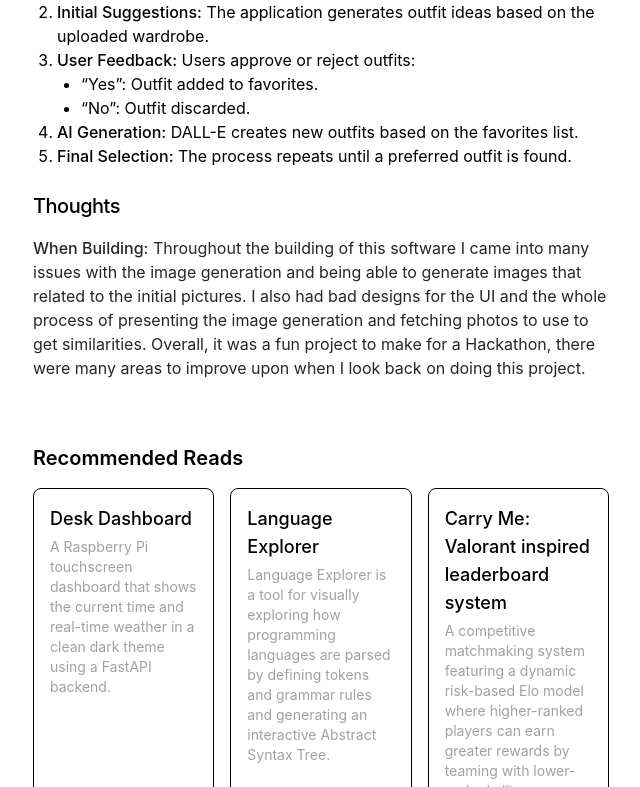
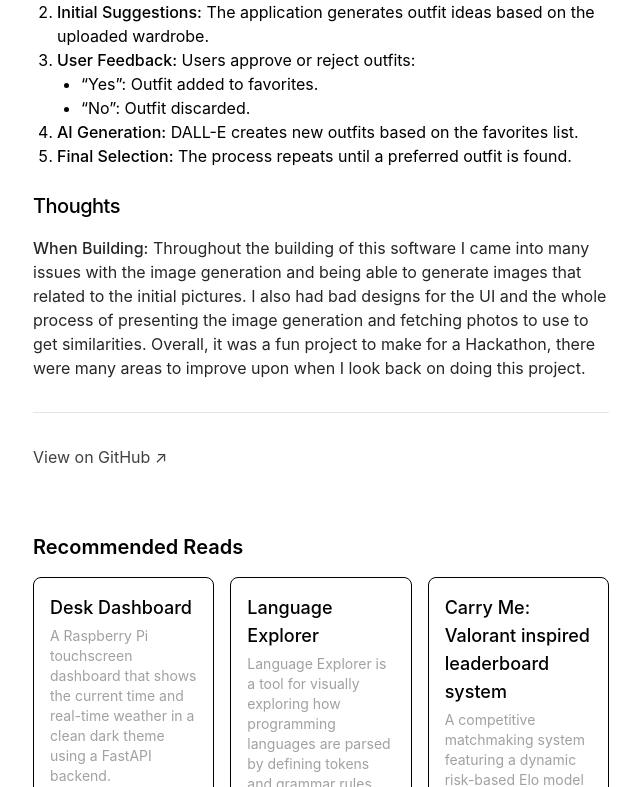
Before and after one commit to woznia93/bw, a Next.js app: page /blog/spaces-vs-tabs in a window 1280 px wide. Shown: the part 756-1543 px from the top of the page, without its empty margins (319-959 px from the left). Built offline with nearby package versions, Linux system fonts and the light colour scheme.

Commit message:
added github links to projects

```diff
--- a/src/app/blog/[slug]/page.tsx
+++ b/src/app/blog/[slug]/page.tsx
@@ -101,6 +101,19 @@ export default async function Blog({ params }: { params: Promise<{ slug: string
         <CustomMDX source={post.content} />
       </article>
 
+      {post.metadata.github && (
+        <div className="mt-8 pt-8 border-t border-neutral-200 dark:border-neutral-700">
+          <a
+            href={post.metadata.github}
+            target="_blank"
+            rel="noopener noreferrer"
+            className="inline-flex items-center gap-2 text-neutral-700 dark:text-neutral-300 hover:text-neutral-900 dark:hover:text-neutral-100"
+          >
+            View on GitHub ↗
+          </a>
+        </div>
+      )}
+
       {/* Recommended Reads Section */}
       <div className="mt-16">
         <h2 className="font-semibold text-xl mb-4">Recommended Reads</h2>
--- a/src/app/blog/posts/deskdashboard.mdx
+++ b/src/app/blog/posts/deskdashboard.mdx
@@ -4,6 +4,7 @@ publishedAt: "2025-09-23"
 summary: "A Raspberry Pi touchscreen dashboard that shows the current time and real-time weather in a clean dark theme using a FastAPI backend."
 recommended: true
 author: "Brady Wozniak"
+github: "https://github.com/woznia93/desk-dashboard"
 ---
 
 The Desk Dashboard is a small personal project I built for my Raspberry Pi to act as a simple desktop information display. The idea was to have a clean dashboard running on a Pi touchscreen that shows useful info like the current time and local weather without needing to open a bunch of apps or tabs.
--- a/src/app/blog/posts/spaces-vs-tabs.mdx
+++ b/src/app/blog/posts/spaces-vs-tabs.mdx
@@ -4,6 +4,7 @@ publishedAt: "2024-10-23"
 summary: "The Outfit Idea Generator helps users create stylish, personalized outfit suggestions from their existing wardrobe using AI and OpenAI’s DALL-E."
 recommended: true
 author: "Brady Wozniak"
+github: "https://github.com/woznia93/Designer-Wardrobe"
 ---
 
 The Outfit Idea Generator is a unique application designed to help users discover stylish and personalized outfit ideas based on their existing wardrobe. By combining user preferences with OpenAI's DALL-E, the tool generates creative outfit suggestions tailored to individual tastes.
--- a/src/app/blog/posts/static-typing.mdx
+++ b/src/app/blog/posts/static-typing.mdx
@@ -4,6 +4,7 @@ publishedAt: "2026-02-02"
 summary: "Language Explorer is a tool for visually exploring how programming languages are parsed by defining tokens and grammar rules and generating an interactive Abstract Syntax Tree."
 recommended: true
 author: "Brady Wozniak"
+github: "https://github.com/woznia93/LanguageExplorer"
 ---
 
 Language Explorer is a tool built to help developers explore how programming languages actually work under the hood. Instead of just writing code and seeing the output, this project lets you define **tokens and grammar rules**, parse a source file, and visualize the resulting **Abstract Syntax Tree (AST)**.
--- a/src/app/blog/posts/vim.mdx
+++ b/src/app/blog/posts/vim.mdx
@@ -2,6 +2,9 @@
 title: "Carry Me: Valorant inspired leaderboard system"
 publishedAt: "2025-02-09"
 summary: "A competitive matchmaking system featuring a dynamic risk-based Elo model where higher-ranked players can earn greater rewards by teaming with lower-ranked allies."
+recommended: true
+author: "Brady Wozniak"
+github: "https://github.com/woznia93/Carry-Me"
 ---
 
 ---
--- a/src/utils/blogUtils.ts
+++ b/src/utils/blogUtils.ts
@@ -8,6 +8,7 @@ type Metadata = {
   image?: string
   recommended?: boolean
   author?: string
+  github?: string
 }
 
 function parseFrontmatter(fileContent: string) {
```
